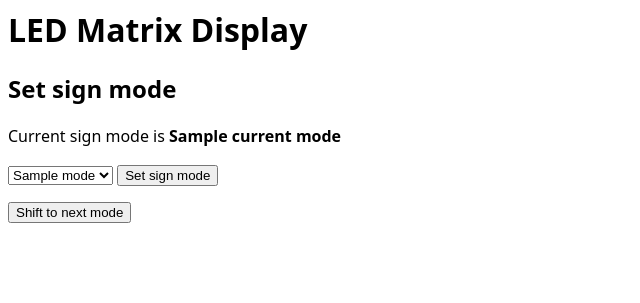
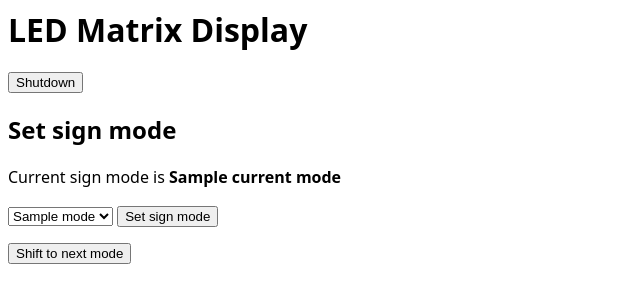
Before and after one commit to matteosandrin/led-matrix-sign-python, a Python web app: template server/templates/index.html in a window 1280 px wide. Shown: the top 303 px of the page, without its empty margins (0-640 px from the left). Run offline with Jinja, Linux system fonts and the light colour scheme; the template is opened without the code that fills it: most values are stand-ins (such as "Sample title", 1, 10 or a date in 2020).

Commit message:
Add shutdown button to web UI

```diff
--- a/server/server.py
+++ b/server/server.py
@@ -29,6 +29,7 @@ class Server:
         self.app.route('/trigger/mbta-alert')(self.trigger_mbta_alert_route)
         self.app.route('/trigger/mta-alert')(self.trigger_mta_alert_route)
         self.app.route('/trigger/mode-shift')(self.trigger_mode_shift_route)
+        self.app.route('/trigger/shutdown')(self.trigger_shutdown_route)
 
     def index(self):
         current_mode = self.mode_broadcaster.get_status()
@@ -113,6 +114,10 @@ class Server:
         self.ui_queue.put({"type": UIMessageType.MODE_SHIFT})
         return 'Mode shift triggered', 200
 
+    def trigger_shutdown_route(self):
+        self.ui_queue.put({"type": UIMessageType.SHUTDOWN})
+        return 'Shutdown triggered', 200
+
     def web_server_task(self):
         self.app.run(host='0.0.0.0', port=5000,
                      debug=False, use_reloader=False)
--- a/server/templates/index.html
+++ b/server/templates/index.html
@@ -26,6 +26,10 @@
       document.getElementById("emulator-link").href = emulator_domain;
       document.getElementById("emulator-image").src = emulator_domain + "/image";
     </script>
+  {% else %}
+    <form method="GET" action="/trigger/shutdown" onsubmit="handleFormSubmit(event, this)">
+      <input type="submit" value="Shutdown">
+    </form>
   {% endif %}
   <script>
     async function handleFormSubmit(event, form) {
```
Also changed, not shown: main.py (+10 -7 lines).
